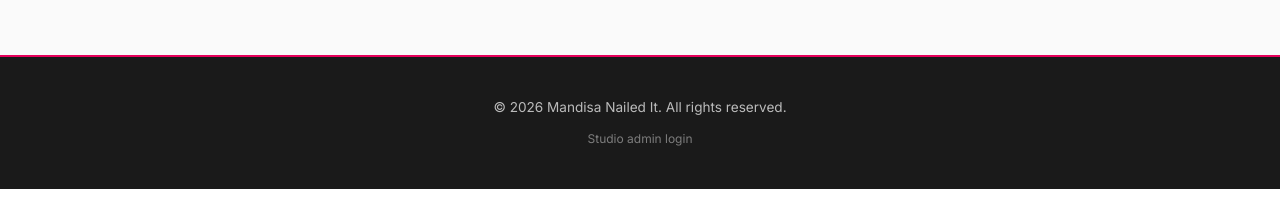
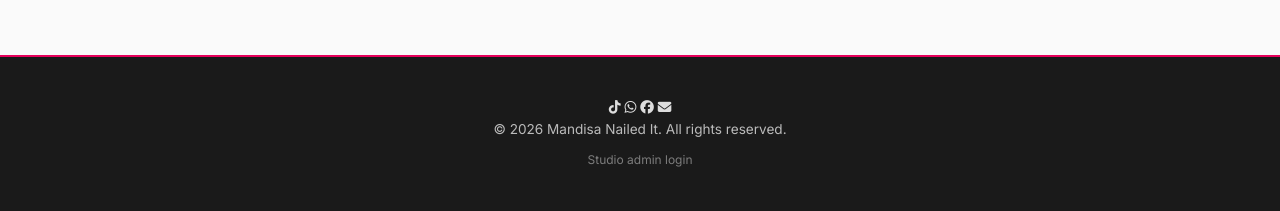
Before and after one commit to MawandeTshapa/MandisaNailedIt, a plain HTML site: page frontend/index.html in a window 1280 px wide. Shown: the part 3003-3214 px from the top of the page. Before the commit the page ends 3192 px from the top, so only its background shows below. Drawn offline with Linux system fonts and the light colour scheme; no server answers.

Commit message:
Update index.html

```diff
--- a/frontend/index.html
+++ b/frontend/index.html
@@ -155,11 +155,25 @@
 
     <!-- ========== FOOTER ========== -->
     <footer class="footer">
-        <div class="container">
-            <p>&copy; <span id="year"></span> Mandisa Nailed It. All rights reserved.</p>
-            <a class="footer-admin-link" href="admin.html">Studio admin login</a>
+    <div class="container">
+        <div class="footer-social">
+            <a href="https://www.tiktok.com/@mandisa_nailedit?is_from_webapp=1&sender_device=pc" target="_blank" rel="noopener noreferrer" aria-label="TikTok">
+                <i class="fab fa-tiktok"></i>
+            </a>
+            <a href=https://wa.link/n6fytt" target="_blank" rel="noopener noreferrer" aria-label="WhatsApp">
+                <i class="fab fa-whatsapp"></i>
+            </a>
+            <a href="https://www.facebook.com/profile.php?id=100092070870694#" target="_blank" rel="noopener noreferrer" aria-label="Facebook">
+                <i class="fab fa-facebook"></i>
+            </a>
+            <a href="#" target="_blank" rel="noopener noreferrer" aria-label="Email">
+                <i class="fas fa-envelope"></i>
+            </a>
         </div>
-    </footer>
+        <p>&copy; <span id="year"></span> Mandisa Nailed It. All rights reserved.</p>
+        <a class="footer-admin-link" href="admin.html">Studio admin login</a>
+    </div>
+</footer>
 
     <script src="js/config.js"></script>
     <script src="js/main.js"></script>
```
